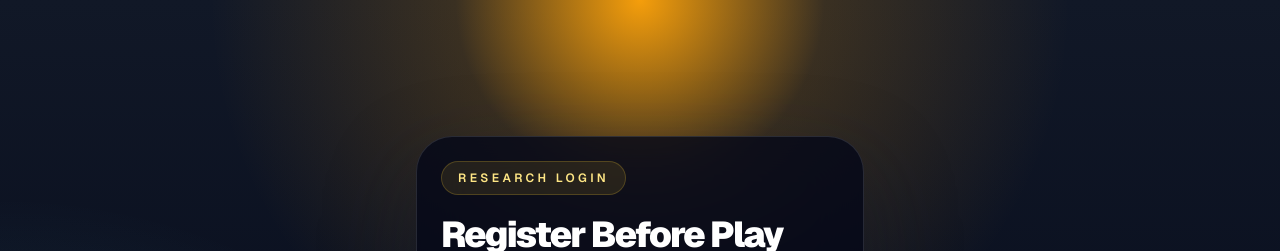
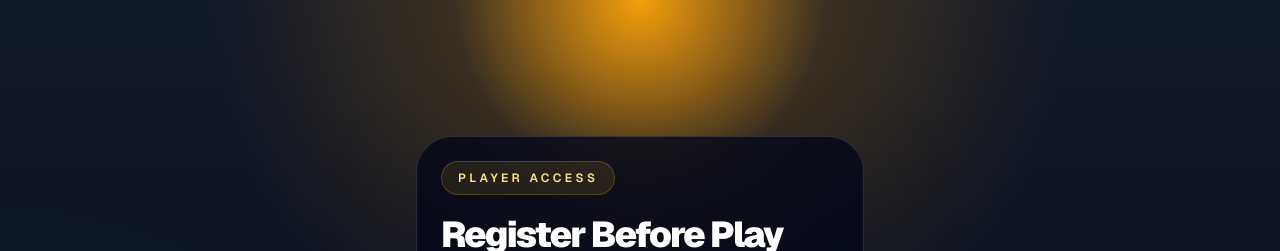
Before and after one commit to angelpluz/cefrmay, a Next.js app: page / in a window 1280 px wide. Shown: the top 251 px of the page. Built offline with nearby package versions, Linux system fonts and the light colour scheme; no server answers.

Commit message:
fix: update label from 'Research Login' to 'Player Access' in PlayerAccessScreen component

```diff
--- a/components/PlayerAccessScreen.tsx
+++ b/components/PlayerAccessScreen.tsx
@@ -52,7 +52,7 @@ export default function PlayerAccessScreen() {
 
       <div className="relative z-10 w-full max-w-md rounded-[36px] border border-white/12 bg-slate-950/76 p-6 shadow-[0_36px_90px_rgba(15,23,42,0.42)] backdrop-blur-xl">
         <div className="inline-flex rounded-full border border-amber-300/20 bg-amber-300/10 px-4 py-2 text-xs font-semibold uppercase tracking-[0.28em] text-amber-200">
-          Research Login
+          Player Access
         </div>
 
         <h1 className="mt-5 text-4xl font-black tracking-[-0.05em]">
```
